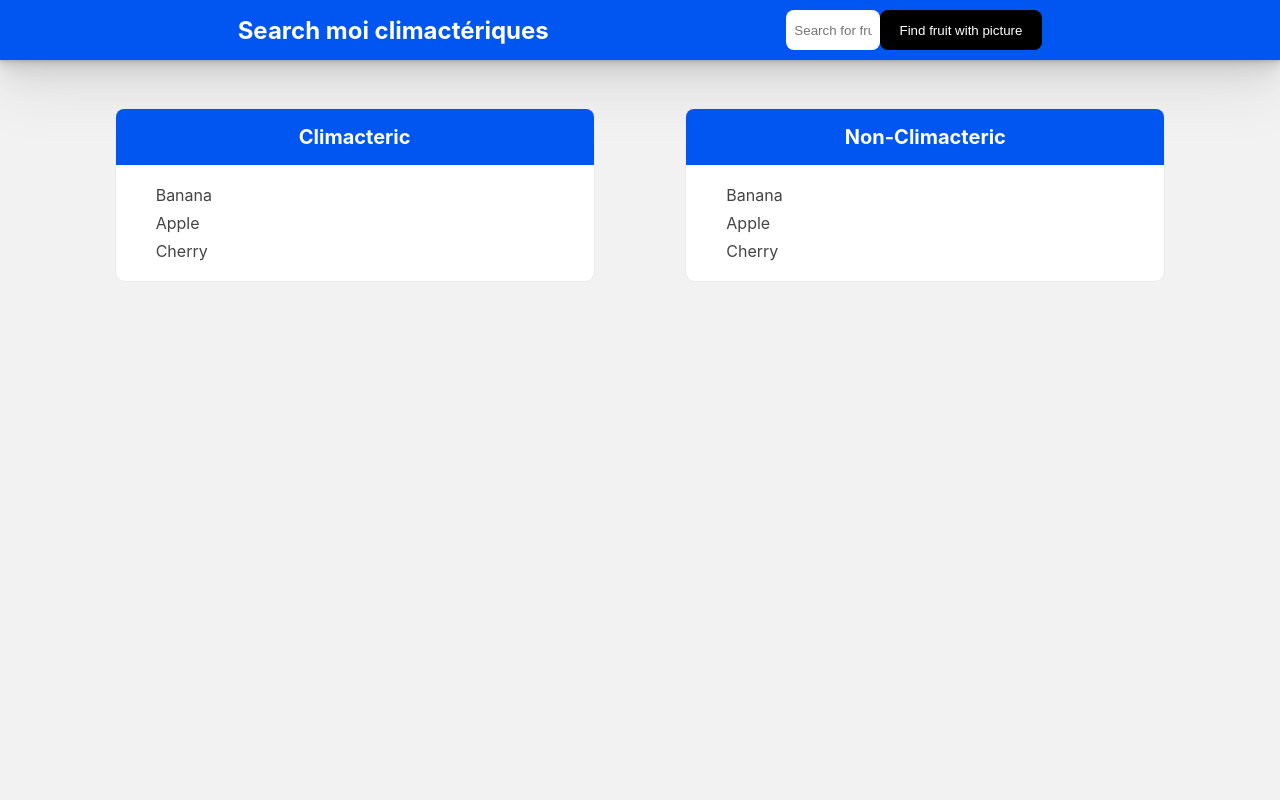
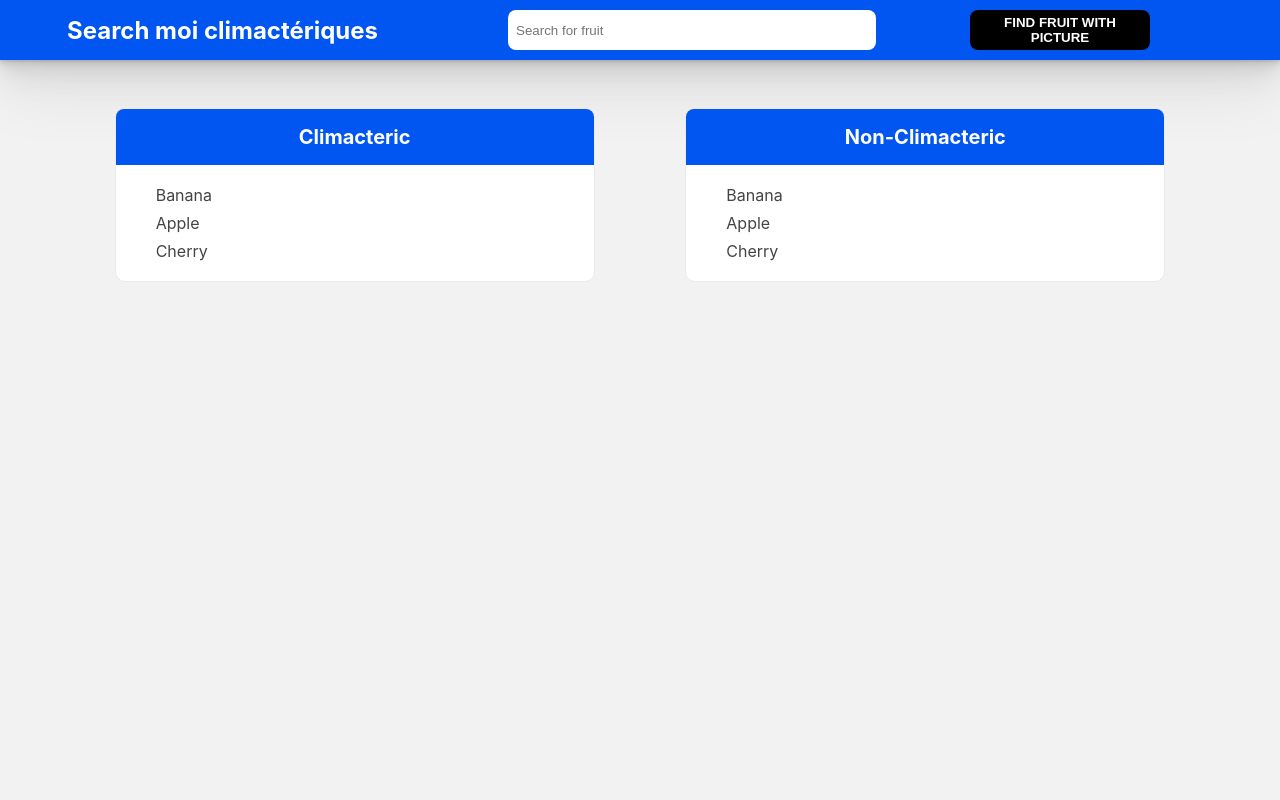
Before and after one commit to webeverly/epona, a Next.js app: page / in a window 1280 px wide. Shown: the top 800 px of the page. Built offline with nearby package versions, Linux system fonts and the light colour scheme; what pouchdb would draw is missing.

Commit message:
dem colours

```diff
--- a/src/Header/Header.module.scss
+++ b/src/Header/Header.module.scss
@@ -3,14 +3,14 @@ $tablet: 640px;
 $desktop: 1080px;
 
 .header {
+  align-items: center;
   background: var(--blue);
   color: white;
-  text-align: center;
-  height: 160px;
   display: flex;
   flex-direction: column;
-  align-items: center;
+  height: 160px;
   justify-content: space-evenly;
+  text-align: center;
   box-shadow: 0 1px 2px rgba(0, 0, 0, 0.07), 0 2px 4px rgba(0, 0, 0, 0.07),
     0 4px 8px rgba(0, 0, 0, 0.07), 0 8px 16px rgba(0, 0, 0, 0.07),
     0 16px 32px rgba(0, 0, 0, 0.07), 0 32px 64px rgba(0, 0, 0, 0.07);
@@ -22,40 +22,55 @@ $desktop: 1080px;
 
   .search {
     display: inline-flex;
-    justify-content: space-evenly;
-    width: 20%;
+    flex-direction: column;
+    justify-content: space-around;
+    padding: 0 16px;
+    width: 100%;
 
     input:focus-visible {
+      box-shadow: none;
       outline: 1px solid var(--grey);
-      box-shadow: none;
     }
 
     @media (min-width: $tablet) {
+      align-items: center;
       max-width: 60vw;
+      flex-direction: row;
     }
   }
 
   // input
   input {
-    width: 40%;
+    border-radius: var(--border-radius);
+    border: none;
     height: 40px;
-    border: none;
-    border-radius: var(--border-radius);
     padding: 8px;
+    width: 100%;
+
+    @media (min-width: $tablet) {
+      width: 50%;
+    }
   }
 
   // button
   button {
     background-color: black;
+    border-radius: var(--border-radius);
     border: none;
     color: white;
-    border-radius: var(--border-radius);
-    padding: 0 8px;
-    width: 180px;
+    font-weight: bold;
+    height: 40px;
+    margin: 8px 0;
+    text-transform: uppercase;
+    width: 100%;
+
+    @media (min-width: $tablet) {
+      width: 180px;
+    }
 
     &:hover,
     &:active {
-      transition: ease-in 100ms;
+      transition: all 0.5s cubic-bezier(0.25, 0.1, 0.25, 1);
       background-color: #333;
     }
   }
--- a/src/pages/Home/ProduceList/ProduceList.module.scss
+++ b/src/pages/Home/ProduceList/ProduceList.module.scss
@@ -25,9 +25,10 @@ $desktop: 1080px;
 
   &:hover,
   &:focus,
+  &:focus-visible,
   &:active {
-    color: #0070f3;
-    border-color: #0070f3;
+    color: var(--electric-blue);
+    border-color: var(--electric-blue);
     transition: 0.5s ease-in;
   }
 
@@ -41,18 +42,17 @@ $desktop: 1080px;
     border-radius: var(--border-radius) var(--border-radius) 0 0;
     background-color: var(--blue);
   }
-
+  // if element filtered
+  .selected > li {
+    color: var(--blue);
+    font-weight: bold;
+    text-decoration: underline;
+    transition: ease-in-out 0.3s;
+  }
   // fruit/veggie element
   li {
     list-style-type: none;
     padding: 4px 0;
     color: #444;
-
-    // if element filtered
-    .selected {
-      font-weight: bold;
-      color: var(--blue);
-      text-decoration: underline;
-    }
   }
 }
--- a/src/pages/Home/ProduceList/ProduceList.tsx
+++ b/src/pages/Home/ProduceList/ProduceList.tsx
@@ -26,7 +26,7 @@ export const ProduceList: NextPage<ProduceListProps> = ({
   return (
     <section className={`${styles["produce-list"]} ${className}`}>
       <h2>{title}</h2>
-      <ul>
+      <ul className={query && styles["selected"]}>
         {produce.map((p) => (
           <li key={p.id}>{p.name}</li>
         ))}
--- a/src/styles/globals.scss
+++ b/src/styles/globals.scss
@@ -23,6 +23,7 @@ a {
   --off-white: #f5f5f3;
   --grey: #f2f2f2;
   --blue: #0156f1;
+  --electric-blue: #0070f3;
 
   --border-radius: 8px;
 
```
